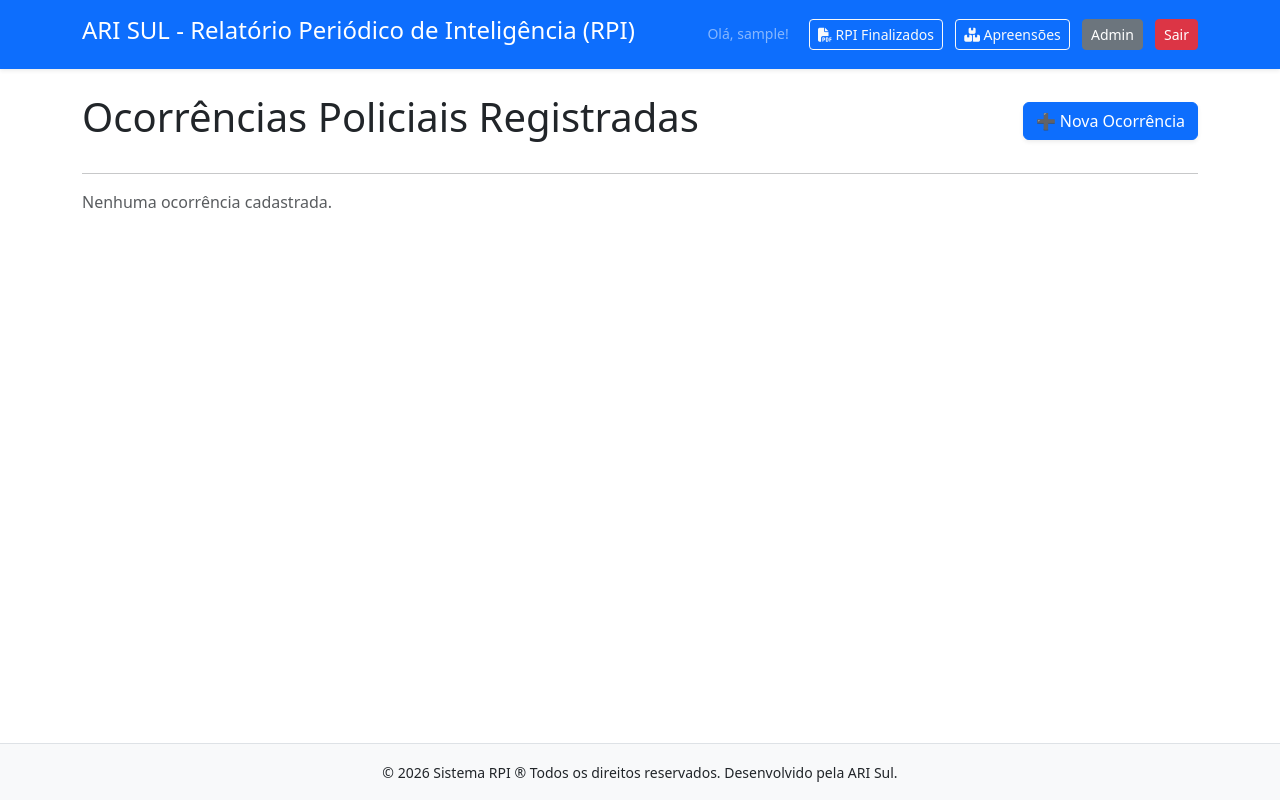
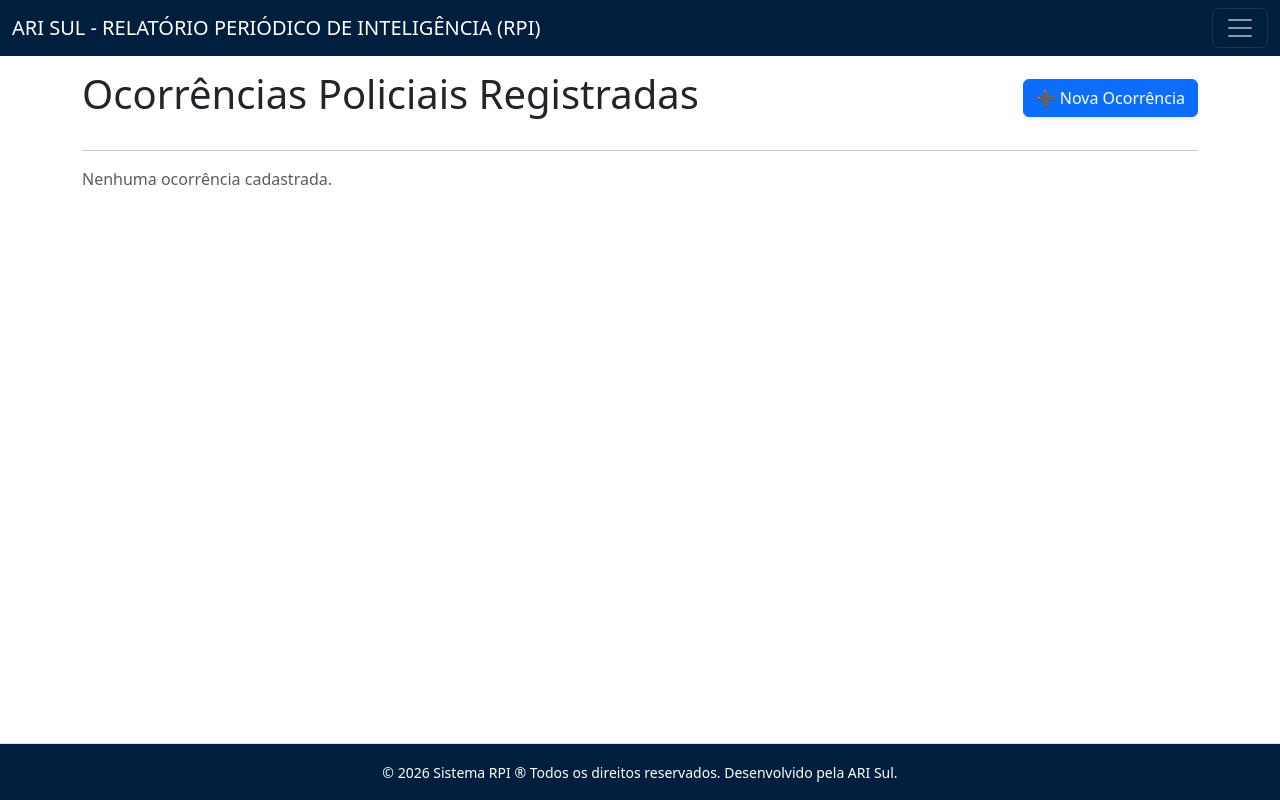
Before and after one commit to PWSRS/rpi, a Django app: page / in a window 1280 px wide. Run offline with Django 5.2, Linux system fonts and the light colour scheme; the visitor is signed in with stand-in values (Sample User, id 1); data that the repository does not hold is empty; some libraries are stand-ins or nearby versions.

Commit message:
Add navbar

```diff
--- a/rpi/static/rpi/css/rodape.css
+++ b/rpi/static/rpi/css/rodape.css
@@ -1,3 +1,13 @@
-rodape {
-    background-color: blue;
+footer {
+    background-color: #001f3f !important; /* Use !important para sobrepor o 'bg-light' do Bootstrap */
+    color: white; /* Muda a cor do texto para contrastar */
 }
+
+body {
+    padding-top: 70px; /* Espaço para a navbar fixa no topo */
+}
+
+.navbar {
+    --bs-bg-opacity: 1;
+    background-color: #001f3f !important; /* Cor estilo editor de código (Cinza Escuro) */
+}
--- a/rpi/templates/base.html
+++ b/rpi/templates/base.html
@@ -19,12 +19,11 @@
     {% block extra_head_css %}
 
     {% endblock %}
-
 </head>
 {# ALTERAÇÃO CRÍTICA: Adicionar as classes do Flexbox ao body #}
 <body class="d-flex flex-column h-100">
-
-    <header class="bg-primary text-white p-3 mb-4 shadow-sm">
+    {% include "navbar.html" %}
+    <!--<header class="bg-primary text-white p-3 mb-4 shadow-sm">
         <div class="container d-flex justify-content-between align-items-center">
             <a href="{% url 'ocorrencia_list' %}" class="text-white text-decoration-none h4">
                 ARI SUL - Relatório Periódico de Inteligência (RPI)
@@ -45,7 +44,7 @@
                 {% else %}
                     <a href="#" class="btn btn-light btn-sm">Entrar</a>
                 {% endif %}
-            </nav>
+            </nav>-->
         </div>
     </header>
 
@@ -56,7 +55,7 @@
     </main>
 
 
-    <footer class="bg-light text-center p-3 mt-auto border-top">
+    <footer class="text-center p-3 mt-auto border-top">
         <div class="rodape">
             {# Usando a tag {% now "Y" %} para garantir que o ano atual seja exibido #}
             <small>&copy; {% now "Y" %} Sistema RPI &reg; Todos os direitos reservados. Desenvolvido pela ARI Sul.</small>
--- /dev/null
+++ b/rpi/templates/navbar.html
@@ -0,0 +1,40 @@
+{% if user.is_authenticated %}
+<nav class="navbar bg-body-tertiary fixed-top" data-bs-theme="dark">
+  <div class="container-fluid">
+    <a class="navbar-brand" href="{% url 'ocorrencia_list' %}">ARI SUL - RELATÓRIO PERIÓDICO DE INTELIGÊNCIA (RPI)</a>
+    <button class="navbar-toggler" type="button" data-bs-toggle="offcanvas" data-bs-target="#offcanvasNavbar" aria-controls="offcanvasNavbar" aria-label="Toggle navigation">
+      <span class="navbar-toggler-icon"></span>
+    </button>
+    <div class="offcanvas offcanvas-end" tabindex="-1" id="offcanvasNavbar" aria-labelledby="offcanvasNavbarLabel">
+      <div class="offcanvas-header">
+        <h5 class="offcanvas-title" id="offcanvasNavbarLabel">Menu</h5>
+        <button type="button" class="btn-close" data-bs-dismiss="offcanvas" aria-label="Close"></button>
+      </div>
+      <div class="offcanvas-body">
+        <ul class="navbar-nav justify-content-end flex-grow-1 pe-3">
+          <li class="nav-item">
+            <a class="nav-link active" aria-current="page" href="{% url 'ocorrencia_list' %}">Home</a>
+          </li>
+          <li class="nav-item">
+            <a class="nav-link" href="{% url 'relatorio_list' %}">RPI Finalizados</a>
+          </li>
+          <li class="nav-item dropdown">
+            <a class="nav-link dropdown-toggle" href="#" role="button" data-bs-toggle="dropdown" aria-expanded="false">
+              Materiais Apreendidos
+            </a>
+            <ul class="dropdown-menu">
+              <li><a class="dropdown-item" href="{% url "create_material_apreendido_tipo" %}">Incluir novo item</a></li>
+              <li><a class="dropdown-item" href="{% url "list_material_apreendido_tipo" %}">Listar itens</a></li>
+              <li>
+            </ul>
+          </li>
+        </ul>
+      </div>
+        <a href="{% url 'admin:index' %}" class="btn btn-secondary btn-sm me-2">Admin</a>
+        <a href="#" class="btn btn-danger btn-sm">Sair</a>
+{% else %}
+        <a href="#" class="btn btn-light btn-sm">Entrar</a>
+{% endif %}
+    </div>
+  </div>
+</nav>
```
